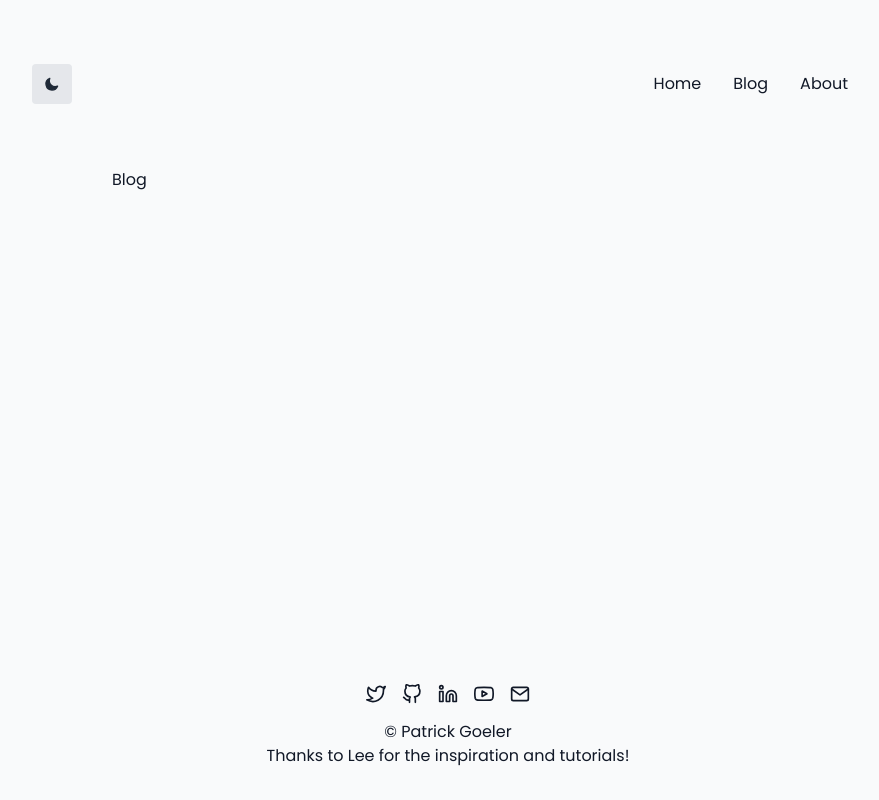
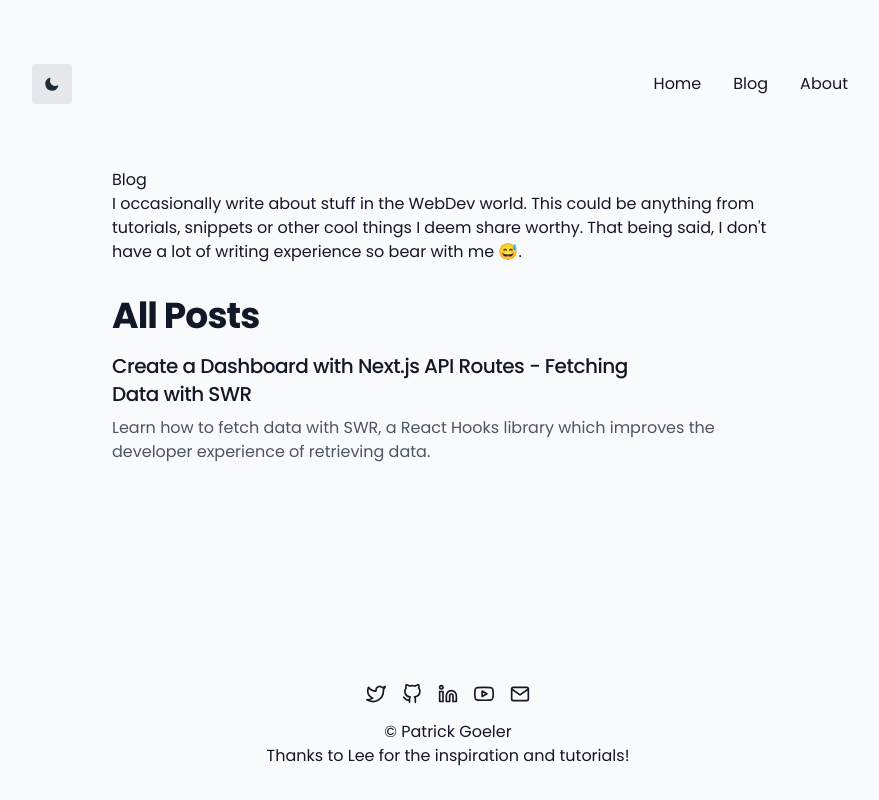
Before and after one commit to 22940dev/abc-port-goeler, a Next.js app: page /blog in a window 1280 px wide. Shown: the whole page, without its empty margins (192-1071 px from the left). Built offline with nearby package versions, Linux system fonts and the light colour scheme; what @tailwindcss/typography would draw is missing.

Commit message:
Fill Blog page

```diff
--- /dev/null
+++ b/lib/interfaces.ts
@@ -0,0 +1,9 @@
+export interface FrontMatter {
+    wordCount?: number
+    readingTime?: { text: string; minutes: number; time: number; words: number }
+    slug: string
+    title: string
+    publishedAt: string
+    summary: string
+    image: string
+}
--- a/pages/blog/[slug].tsx
+++ b/pages/blog/[slug].tsx
@@ -5,10 +5,11 @@ import MDXComponents from "@/components/mdx/Index"
 import BlogSeo from "@/components/BlogSeo"
 import { format, parseISO } from "date-fns"
 import { MdxRemote } from "next-mdx-remote/types"
+import { FrontMatter } from "@/lib/interfaces"
 
 type Props = {
     mdxSource: MdxRemote.Source
-    frontMatter: any
+    frontMatter: FrontMatter
 }
 
 export default function Post({ mdxSource, frontMatter }: Props) {
@@ -18,7 +19,13 @@ export default function Post({ mdxSource, frontMatter }: Props) {
 
     return (
         <>
-            <BlogSeo url={`https://leerob.io/blog/${frontMatter.slug}`} {...frontMatter} />
+            <BlogSeo
+                url={`https://leerob.io/blog/${frontMatter.slug}`}
+                image={frontMatter.image}
+                publishedAt={frontMatter.publishedAt}
+                summary={frontMatter.summary}
+                title={frontMatter.title}
+            />
             <article className="flex flex-col justify-center items-start max-w-2xl mx-auto mb-16 w-full">
                 <h1 className="font-bold text-3xl md:text-5xl tracking-tight mb-4 text-black dark:text-white">
                     {frontMatter.title}
@@ -33,7 +40,6 @@ export default function Post({ mdxSource, frontMatter }: Props) {
                             className="rounded-full"
                         />
                         <div className="text-sm text-gray-700 dark:text-gray-300 ml-2">
-                            {frontMatter.by}
                             {"Patrick Goeler / "}
                             {format(parseISO(frontMatter.publishedAt), "MMMM dd, yyyy")}
                         </div>
--- a/pages/blog/index.tsx
+++ b/pages/blog/index.tsx
@@ -1,7 +1,58 @@
-export default function Blog() {
+import BlogListItem from "@/components/BlogListItem"
+import Title from "@/components/Title"
+import { FrontMatter } from "@/lib/interfaces"
+import { getAllFilesFrontMatter } from "@/lib/mdx"
+import { NextSeo } from "next-seo"
+import React from "react"
+
+type Props = {
+    posts: FrontMatter[]
+}
+
+export default function Blog({ posts }: Props) {
+    const url = "https://leerob.io/blog"
+    const title = "Blog – Patrick Goeler"
+    const description = "Let's talk about web development trends, tips and tricks"
+    const filteredBlogPosts = posts.sort(
+        (a, b) => Number(new Date(b.publishedAt)) - Number(new Date(a.publishedAt)),
+    )
     return (
         <>
-            <h1>Blog</h1>
+            <NextSeo
+                title={title}
+                description={description}
+                canonical={url}
+                openGraph={{
+                    url,
+                    title,
+                    description,
+                }}
+            />
+            <div className="prose dark:prose-light lg:prose-lg">
+                <h1>Blog</h1>
+                <p>
+                    I occasionally write about stuff in the WebDev world. This could be anything
+                    from tutorials, snippets or other cool things I deem share worthy. That being
+                    said, I don't have a lot of writing experience so bear with me 😅.
+                </p>
+            </div>
+            <Title variant="h2" className="mb-4 mt-8">
+                All Posts
+            </Title>
+            {filteredBlogPosts.map((frontMatter) => (
+                <BlogListItem
+                    key={frontMatter.title}
+                    title={frontMatter.title}
+                    summary={frontMatter.summary}
+                    slug={frontMatter.slug}
+                />
+            ))}
         </>
     )
 }
+
+export async function getStaticProps() {
+    const posts = await getAllFilesFrontMatter("blog")
+
+    return { props: { posts } }
+}
```
